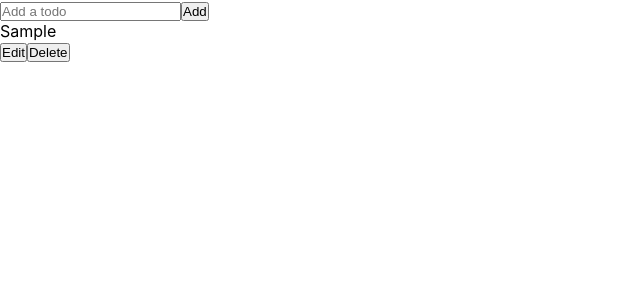
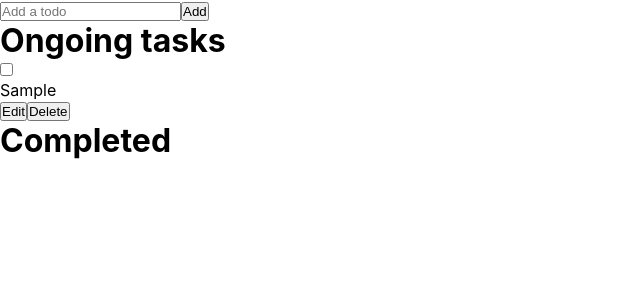
Before and after one commit to ealmario/neko-todo, a React (Create React App) app: page / in a window 1280 px wide. Both pictures are taken after typing "Sample" into the empty fields and a click on the button "Add". Shown: the top 300 px of the page, without its empty margins (0-640 px from the left). Built offline with nearby package versions, Linux system fonts and the light colour scheme.

Commit message:
Refactor archive and delete function

```diff
--- a/src/components/achived-todo/ArchivedTodo.js
+++ b/src/components/achived-todo/ArchivedTodo.js
@@ -1,13 +1,22 @@
 import React, { Component } from 'react'
 
 export default class ArchivedTodo extends Component {
+  constructor(props) {
+    super(props);
+    this.handleArchive = this.handleArchive.bind(this);
+  }
+
+  handleArchive() {
+    const {archiveTodo, todo} = this.props;
+    archiveTodo(todo.id);
+  }
+
   render() {
-    const { todo, deleteTodo } = this.props;
+    const { todo } = this.props;
 
     return (
-      <li className="archived-wrapper">
+      <li className="archived-wrapper" onClick={this.handleArchive}>
         <p className="archived-todo-item">{todo.task}</p>
-        <button onClick={()=>deleteTodo(todo.id)}>Delete</button>
       </li>
     )
   }
--- a/src/components/todo-list/TodoList.js
+++ b/src/components/todo-list/TodoList.js
@@ -8,8 +8,7 @@ export default class TodoList extends Component {
   constructor(props) {
     super(props);
     this.state = {
-      todos: [],
-      archived: []
+      todos: []
     }
     this.add = this.add.bind(this);
     this.archive = this.archive.bind(this);
@@ -25,17 +24,20 @@ export default class TodoList extends Component {
   }
 
   // Archive a todo
-  archive(archivedTodo) {
-    this.setState({
-      todos: this.state.todos.filter(todo => todo.id !== archivedTodo.id),
-      archived: [...this.state.archived, archivedTodo]
+  archive(id) {
+    const updatedTodos = this.state.todos.map(todo => {
+      if (todo.id === id) {
+        return {...todo, isCompleted: !todo.isCompleted}
+      }
+      return todo
     })
+    this.setState({ todos: updatedTodos })
   }
 
   // Delete the todo (Hard delete)
   delete(id) {
     this.setState({
-      archived: this.state.archived.filter(todo => todo.id !== id)
+      todos: this.state.todos.filter(todo => todo.id !== id)
     })
   }
 
@@ -51,9 +53,24 @@ export default class TodoList extends Component {
   }
 
   render() {
-    const { todos, archived } = this.state;
-    const todoList = todos.map(todo => <Todo key={todo.id} todo={todo} archiveTodo={this.archive} updateTodo={this.update}/>);
-    const archivedList = archived.map(todo => <ArchivedTodo key={todo.id} todo={todo} deleteTodo={this.delete}/>)
+    const { todos } = this.state;
+    const archived = todos.filter(todo => todo.isCompleted === true);
+    const onGoing = todos.filter(todo => todo.isCompleted === false);
+    const todoList = onGoing.map(todo => (
+      <Todo
+        key={todo.id}
+        todo={todo}
+        archiveTodo={this.archive}
+        updateTodo={this.update}
+        deleteTodo={this.delete}
+    />));
+    const archivedList = archived.map(todo => (
+      <ArchivedTodo
+        key={todo.id}
+        todo={todo}
+        archiveTodo={this.archive}
+        />
+    ))
     console.log("todos are", todos);
     console.log("archived are:", archived);
 
@@ -62,9 +79,11 @@ export default class TodoList extends Component {
         <NewTodoForm
           addTodo={this.add}
         />
+        <h1>Ongoing tasks</h1>
         <ul>
           {todoList}
         </ul>
+        <h1>Completed</h1>
         <ul>
           {archivedList}
         </ul>
--- a/src/components/todo/Todo.js
+++ b/src/components/todo/Todo.js
@@ -10,8 +10,9 @@ export default class Todo extends Component {
     }
     this.toggleEdit = this.toggleEdit.bind(this);
     this.handleArchive = this.handleArchive.bind(this);
+    this.handleDelete = this.handleDelete.bind(this);
+    this.handleUpdate = this.handleUpdate.bind(this);
     this.handleChange = this.handleChange.bind(this);
-    this.handleUpdate = this.handleUpdate.bind(this);
   }
 
   toggleEdit() {
@@ -20,8 +21,14 @@ export default class Todo extends Component {
     }))
   }
 
-  handleArchive(todo) {
-    this.props.archiveTodo(todo);
+  handleArchive() {
+    const { archiveTodo, todo} = this.props;
+    archiveTodo(todo.id);
+  }
+
+  handleDelete() {
+    const { deleteTodo, todo} = this.props;
+    deleteTodo(todo.id);
   }
 
   handleUpdate(e) {
@@ -46,7 +53,7 @@ export default class Todo extends Component {
 
     return (
       <li className="wrapper">
-        <div className="checkbox"></div>
+        <input type="checkbox" onClick={this.handleArchive}/>
         { wouldEdit ? (
           <form onSubmit={this.handleUpdate}>
             <input
@@ -64,7 +71,7 @@ export default class Todo extends Component {
         )}
         <div className="btn-container">
           <button onClick={this.toggleEdit}>Edit</button>
-          <button onClick={()=>{this.handleArchive(todo)}}>Delete</button>
+          <button onClick={this.handleDelete}>Delete</button>
         </div>
       </li>
     )
```
Also changed, not shown: 1 other file (tests, documents, lock files or other folders).
